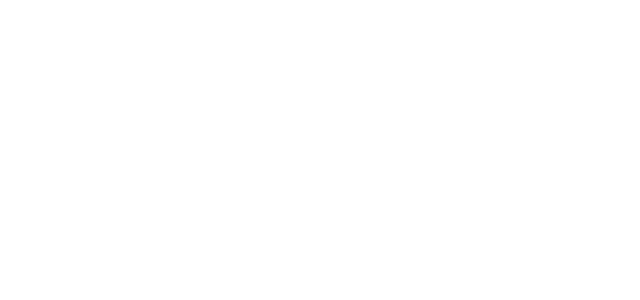
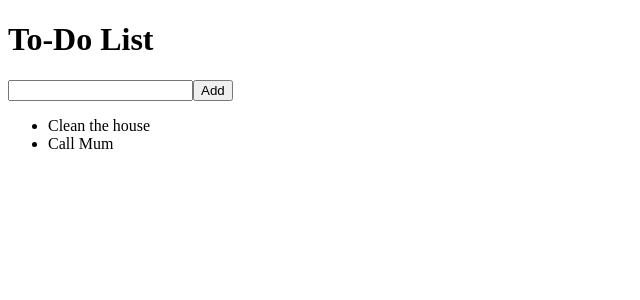
Before and after one commit to LindaSz0112/vue-app-todolist, a Vue app: page / in a window 1280 px wide. Shown: the top 300 px of the page, without its empty margins (0-640 px from the left). Built offline with nearby package versions, Linux system fonts and the light colour scheme.

Commit message:
Adding ToDoList component to app.vue file

```diff
--- a/src/App.vue
+++ b/src/App.vue
@@ -1,7 +1,13 @@
 <template>
-  <h1></h1>
+  <ToDoList></ToDoList>
 </template>
 
 <script>
-export default {};
+import ToDoList from "@/components/ToDoList.vue";
+
+export default {
+  components: {
+    ToDoList,
+  },
+};
 </script>
```
